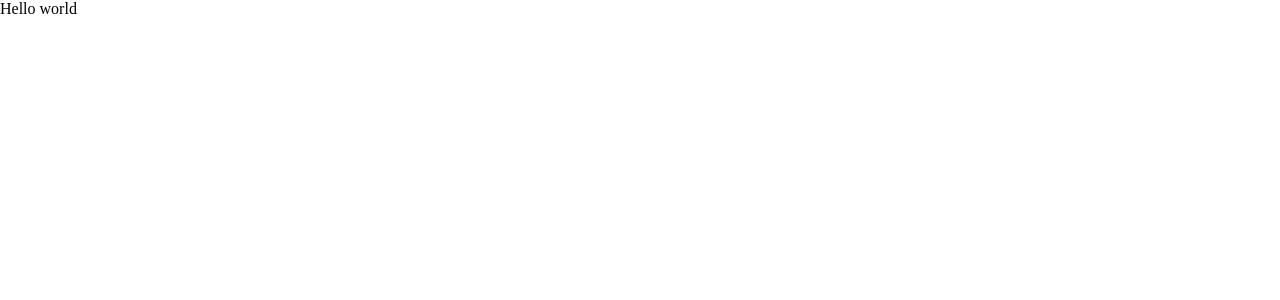
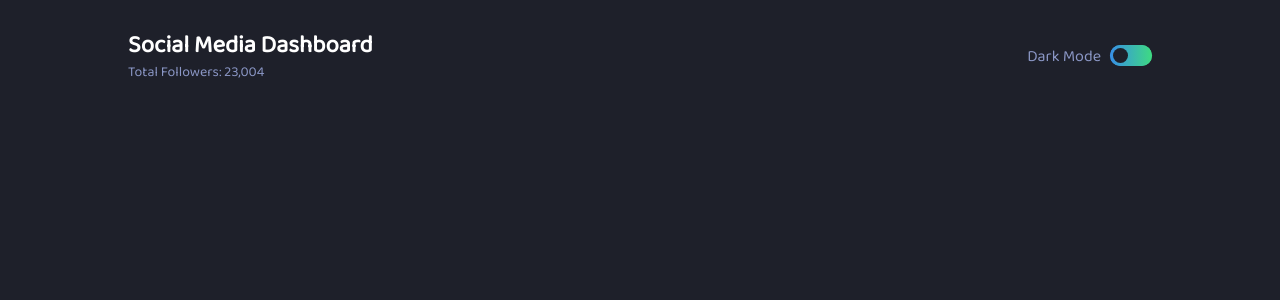
Before and after one commit to Saicharan0662/social-media-dashboard-with-theme-switcher, a React (Create React App) app: page / in a window 1280 px wide. Shown: the top 300 px of the page. Built offline with nearby package versions, Linux system fonts and the light colour scheme.

Commit message:
header section

```diff
--- a/src/App.css
+++ b/src/App.css
@@ -0,0 +1,103 @@
+@import url('https://fonts.googleapis.com/css2?family=Baloo+2&display=swap');
+
+:root {
+    --very-dark-blue: hsl(230, 17%, 14%);
+    --white: hsl(0, 0%, 100%);
+    --desaturated-blue: hsl(228, 34%, 66%);
+    --gradient-start: hsl(210, 78%, 56%);
+    --gradient-end: hsl(146, 68%, 55%);
+}
+
+.App {
+    width: 100%;
+    min-height: 100vh;
+    background-color: var(--very-dark-blue);
+    font-family: 'Baloo 2', cursive;
+}
+
+.container {
+    margin: 0 8rem;
+    padding-top: 30px;
+}
+
+header {
+    display: flex;
+    width: 100%;
+    justify-content: space-between;
+    align-items: center;
+    position: relative;
+}
+
+header h3 {
+    color: var(--white);
+    font-size: 24px;
+    line-height: 1.3;
+}
+
+header .togglerCont {
+    color: var(--desaturated-blue);
+}
+
+.togglerCont span {
+    padding: 5px 9px;
+}
+
+header p {
+    font-size: 14px;
+    color: var(--desaturated-blue);
+}
+
+/* toggler */
+.switch {
+    position: relative;
+    display: inline-flex;
+    width: 42px;
+    height: 21px;
+    background-image: linear-gradient(to right, var(--gradient-start), var(--gradient-end));
+    border-radius: 50px;
+}
+
+.switch input {
+    opacity: 0;
+    width: 0;
+    height: 0;
+}
+
+.toggler {
+    position: absolute;
+    cursor: pointer;
+    top: 0px;
+    left: 0px;
+    right: 0px;
+    bottom: 0px;
+    content: "";
+    background-image: linear-gradient(to right, var(--gradient-start), var(--gradient-end));
+    border-radius: 50px;
+    transition: all .4s ease;
+}
+
+.toggler:before {
+    position: absolute;
+    cursor: pointer;
+    top: 3px;
+    left: 3px;
+    content: "";
+    height: 15px;
+    width: 15px;
+    background-color: var(--very-dark-blue);
+    border-radius: 100%;
+    transition: all .4s ease;
+}
+
+input:checked+.toggler {
+    background-image: linear-gradient(to right, hsl(223, 50%, 87%), hsl(223, 50%, 87%));
+}
+
+input:checked+.toggler:before {
+    transform: translateX(18px);
+}
+
+/* Light Theme */
+.light {
+    background-color: var(--white);
+}
--- a/src/App.js
+++ b/src/App.js
@@ -1,11 +1,22 @@
 import './App.css';
+import CustomCheckbox from './components/customCheckbox/CustomCheckbox';
 
 function App() {
-  return (
-    <div className="App">
-      Hello world
-    </div>
-  );
+	return (
+		<div className="App">
+			<div className="container">
+				<header>
+					<div className="header-text">
+						<h3>Social Media Dashboard</h3>
+						<p>Total Followers: 23,004</p>
+					</div>
+					<div className="togglerCont">
+						<span>Dark Mode</span><CustomCheckbox />
+					</div>
+				</header>
+			</div>
+		</div>
+	);
 }
 
 export default App;
--- /dev/null
+++ b/src/components/customCheckbox/CustomCheckbox.js
@@ -0,0 +1,13 @@
+import React from 'react'
+
+const CustomCheckbox = () => {
+    return (
+        <span className='switch'>
+            <label htmlFor="theme-toggler"></label>
+            <input type="checkbox" name="theme-toggler" checked={false} id="theme-toggler" />
+            <span className="toggler"></span>
+        </span>
+    )
+}
+
+export default CustomCheckbox
```
